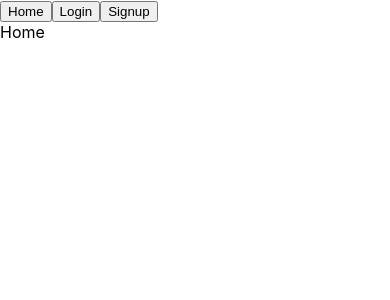
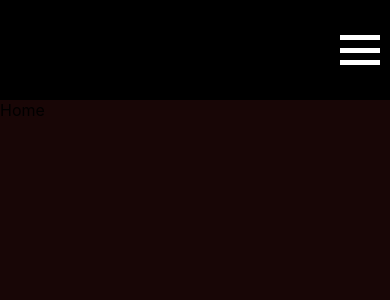
Before and after one commit to manny2384/simpleFullStack, a React (Create React App) app in the folder client/: page / in a window 390 px wide. Shown: the top 300 px of the page. Built offline with nearby package versions, Linux system fonts and the light colour scheme.

Commit message:
init ui design

```diff
--- a/client/src/App.css
+++ b/client/src/App.css
@@ -0,0 +1,66 @@
+*{
+    margin: 0;
+    padding: 0;
+    outline: none;
+}
+
+html, body, #root, .App{
+    height: 100%;
+    width: 100vw;
+    background-color: rgb(24, 6, 6);
+}
+
+/***************************************************************************************
+
+navigation bar styling
+
+***************************************************************************************/
+
+.navBar{
+    width: 95%;
+    height: 100px;
+    padding: 0 2.5%;
+    background-color: black;
+    color: white;
+    display: flex;
+    flex-direction: row;
+
+    justify-content: end;
+    align-items: center;
+}
+.navBar-icon{
+    display: none;
+}
+.navBar-icon span{
+    width: 40px;
+    height: 5px;
+    background-color: white;
+}
+
+.navBarContent{
+    width: 650px;
+    display: flex;
+    flex-direction: row;
+    justify-content: space-around;
+}
+.navBarContent button{
+    width: 200px;
+    height: 50px;
+}
+
+@media only screen and (max-width: 650px){
+
+    .navBar-icon{
+        height: 30px;
+        display: flex;
+        flex-direction: column;
+        justify-content: space-between;
+        color: white;
+    }
+
+    .navBarContent{
+        display: none;
+        width: 100%;
+        flex-direction: column;
+    }
+}
--- a/client/src/App.js
+++ b/client/src/App.js
@@ -9,14 +9,43 @@ import Home from "./components/home";
 function App() {
 
   const [state, setState] = useState("home");
+  const [nav, setNav] = useState(true);
 
+  const handleNavBar = () => {
+    console.log("re-set nav ");
+
+    if(nav){
+      setNav(!nav);
+      document.getElementsByClassName('item2')[0].style.display = "none";
+      document.getElementsByClassName('navBarContent')[0].style.display = "flex";
+    }
+
+    else{
+      setNav(!nav);
+      document.getElementsByClassName('item2')[0].style.display = "initial";
+      document.getElementsByClassName('navBarContent')[0].style.display = "none";
+    }
+
+
+
+  }
 
   return (
     <div className="App">
       <section className='navBar' >
-        <button onClick={()=> setState("home")}> Home </button>
-        <button onClick={()=> setState("login")}> Login </button>
-        <button onClick={()=> setState("signup")}> Signup </button>
+
+        <div className='navBar-icon' onClick={handleNavBar}>
+          <span className='item1'></span>
+          <span className='item2'></span>
+          <span className='item3'></span>
+
+        </div>
+
+        <div className="navBarContent">
+          <button onClick={()=> setState("home")}> Home </button>
+          <button onClick={()=> setState("login")}> Login </button>
+          <button onClick={()=> setState("signup")}> Signup </button>
+        </div>
       </section>
 
 
```
